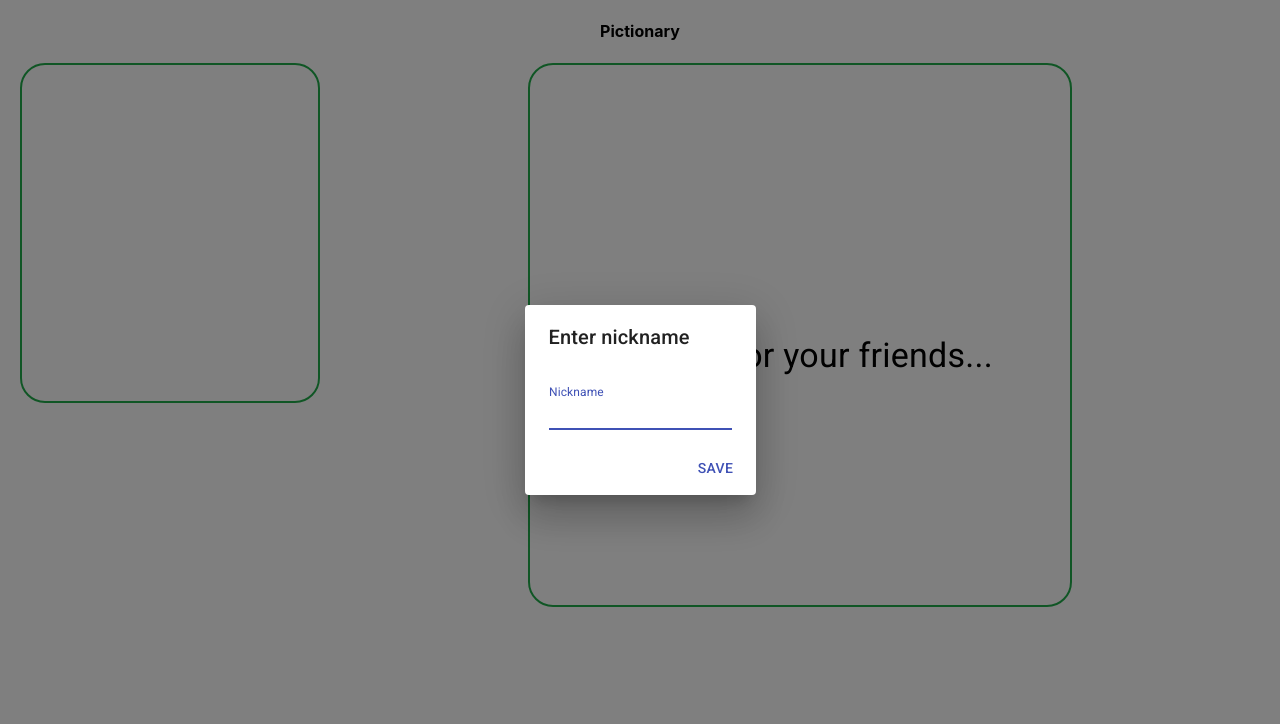
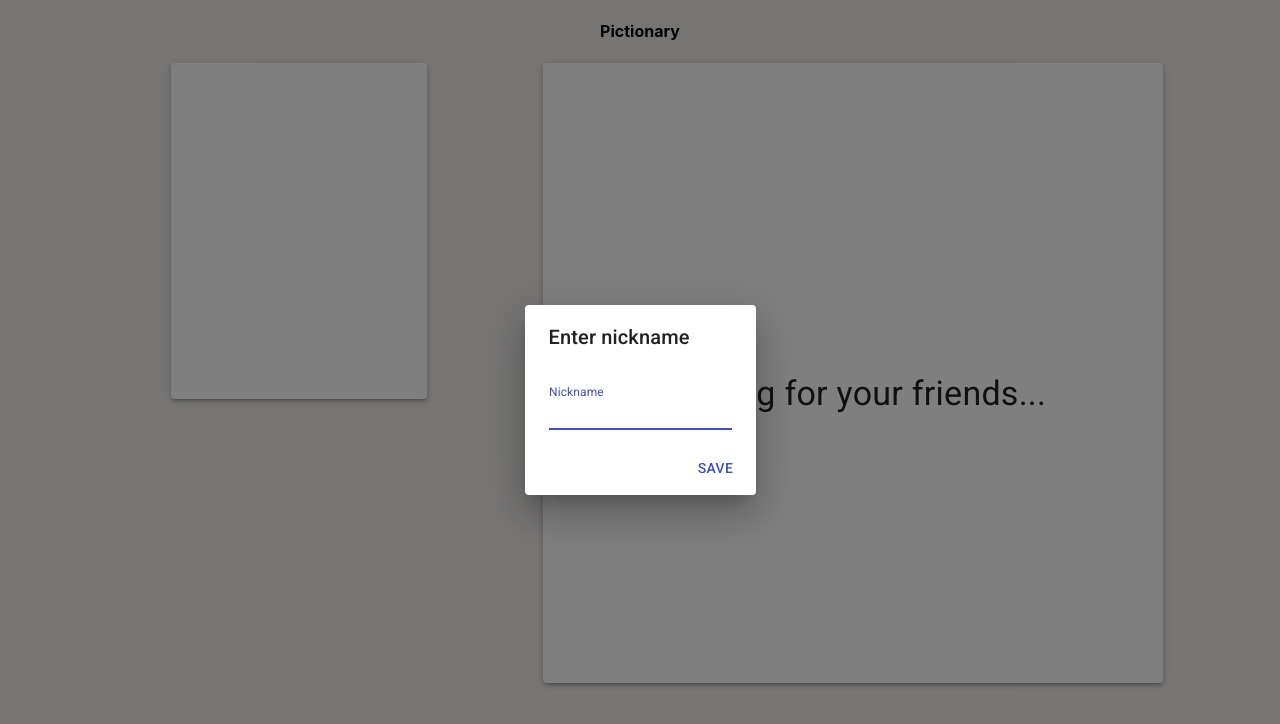
Before and after one commit to Room4O4/pictionary, a React (Create React App) app in the folder client/: page / in a window 1280 px wide. Shown: the top 724 px of the page. Built offline with nearby package versions, Linux system fonts and the light colour scheme.

Commit message:
feat: Theming the app  - Theme is inspired by Lichess  - The idea is to use this as a template for the other UI elements.

```diff
--- a/client/src/App.css
+++ b/client/src/App.css
@@ -1,5 +1,9 @@
 .App {
   text-align: center;
+}
+
+body {
+  background-color: #EDEBE9;
 }
 
 .App-logo {
@@ -39,11 +43,9 @@
 }
 
 .canvasContainer {
-  border-radius: 25px;
-  border: 2px solid #21ad4b;
   position: relative;
-  width: 65vh;
-  height: 65vh;
+  width: 75vh;
+  height: 75vh;
   padding-right: 10px;
   padding-left: 10px;
   padding-top: 10px;
--- a/client/src/App.js
+++ b/client/src/App.js
@@ -1,7 +1,7 @@
 import React, { useState, useEffect, useRef } from 'react';
 import './App.css';
 import socket from 'socket.io-client';
-import { TextField, Hidden, IconButton, Badge } from '@material-ui/core';
+import { TextField, Hidden, IconButton, Badge, Paper } from '@material-ui/core';
 import Grid from '@material-ui/core/Grid';
 import Keyboard from 'react-simple-keyboard';
 import 'react-simple-keyboard/build/css/index.css';
@@ -258,17 +258,18 @@ function App () {
       <h4>Pictionary</h4>
       <Grid container className="layoutContainer">
         <Hidden mdDown>
-          <Grid item md={3}>
+          <Grid item md={3} lg={4}>
             <UserScoreList userScores={userScores} />
             <LogWindow className="logWindow" messages={messageLog}></LogWindow>
           </Grid>
         </Hidden>
-        <Grid item md={9} xs={12}>
+        <Grid item md={12} lg={8}>
+          <Grid container>
             <Grid item xs={12}>
-            <div className="canvasContainer">
+              <Paper elevation={3} className="canvasContainer">
                 {renderPlayersIcon()}
                 {renderGameState()}
-            </div>
+              </Paper>
             </Grid>
             <Grid item xs={12}>
               <div className="inputContainer">
@@ -319,6 +320,7 @@ function App () {
             ) : null}
           </Grid>
         </Grid>
+      </Grid>
       {!playerNickname && (
         <AddNicknameDialog onNicknameAdded={onNicknameAdded} />
       )}
--- a/client/src/components/log-window/LogWindow.css
+++ b/client/src/components/log-window/LogWindow.css
@@ -1,10 +1,9 @@
 .LogWindow {
   overflow: auto;
   height: 42vh;
-  border-radius: 25px;
-  margin-left: 20px;
-  border: 2px solid #21ad4b;
+  margin-left:40%;
 }
+
 .msgSystem {
   color: black;
 }
--- a/client/src/components/log-window/LogWindow.js
+++ b/client/src/components/log-window/LogWindow.js
@@ -2,6 +2,7 @@ import React, { useEffect, useRef } from 'react';
 import List from '@material-ui/core/List';
 import ListItem from '@material-ui/core/ListItem';
 import ListItemText from '@material-ui/core/ListItemText';
+import { Paper, Typography } from '@material-ui/core';
 import './LogWindow.css';
 
 const LogWindow = ({ messages, height }) => {
@@ -12,11 +13,11 @@ const LogWindow = ({ messages, height }) => {
 
     return (
       <ListItem alignItems="flex-start">
-        <ListItemText
-          key={index}
-          primary={actualMessage}
-          className={messageType}
-        />
+        <ListItemText>
+          <Typography variant="body2" className={messageType}>
+            {actualMessage}
+          </Typography>
+        </ListItemText>
       </ListItem>
     );
   };
@@ -29,13 +30,13 @@ const LogWindow = ({ messages, height }) => {
 
   if (messages && messages.length > 0) {
     return (
-      <div className="LogWindow">
+      <Paper className="LogWindow" elevation={3}>
         <List ref={listRef}>
           {messages.map((message, index) => {
             return renderRow(message, index);
           })}
         </List>
-      </div>
+      </Paper>
     );
   } else {
     return null;
--- a/client/src/components/player-list/UserScoreList.css
+++ b/client/src/components/player-list/UserScoreList.css
@@ -3,9 +3,7 @@
   overflow: auto;
   height: 42vh;
   margin-bottom: 30px;
-  margin-left:20px;
-  border-radius: 25px;
-  border: 2px solid #21ad4b;
+  margin-left:40%;
 }
 
 .userScoreListItem {
--- a/client/src/components/player-list/UserScoreList.js
+++ b/client/src/components/player-list/UserScoreList.js
@@ -4,7 +4,7 @@ import ListItem from '@material-ui/core/ListItem';
 import ListItemText from '@material-ui/core/ListItemText';
 import ListItemAvatar from '@material-ui/core/ListItemAvatar';
 import Avatar from 'react-avatar';
-import Typography from '@material-ui/core/Typography';
+import { Typography, Paper } from '@material-ui/core';
 
 import './UserScoreList.css';
 
@@ -44,9 +44,9 @@ const buildUserList = (userScores) => {
 const UserScoreList = ({ userScores }) => {
   console.log(userScores);
   return (
-    <div className="userScoreList">
+    <Paper className="userScoreList" elevation={3}>
       <List component="nav">{buildUserList(userScores)}</List>
-    </div>
+    </Paper>
   );
 };
 
```
Lines whose indentation alone changed are shown as unchanged.
